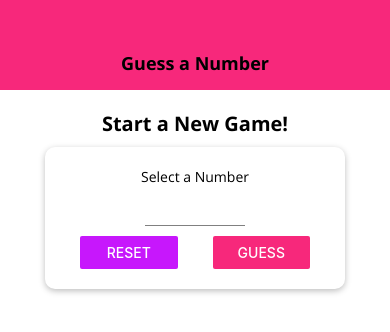
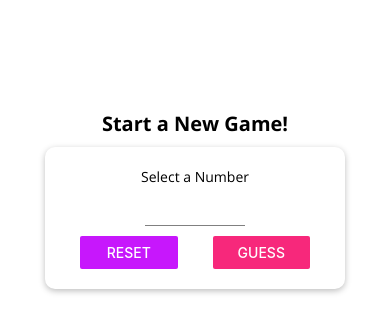
Before and after one commit to olympiawoj/guess-a-number-app, a React Native app: screen / in a window 390 px wide. Shown: the top 332 px of the page. Built offline with nearby package versions, Linux system fonts and the light colour scheme.

Commit message:
Introduce the Platform API in Header component

```diff
--- a/components/Header.js
+++ b/components/Header.js
@@ -1,12 +1,12 @@
 import React from "react"
-import { View, Text, StyleSheet } from "react-native"
+import { View, Text, StyleSheet, Platform } from "react-native"
 import Colors from "../constants/colors"
 import TitleText from "./TitleText"
 
 const Header = (props) => {
     return (
         <View style={styles.header}>
-            <TitleText >{props.title}</TitleText>
+            <TitleText style={styles.title} >{props.title}</TitleText>
         </View>
     )
 }
@@ -16,9 +16,15 @@
         width: '100%',
         height: 90,
         paddingTop: 36,
-        backgroundColor: Colors.primary,
+        backgroundColor: Platform.OS === 'android' ? Colors.primary : 'white',
         alignItems: "center",
-        justifyContent: "center"
+        justifyContent: "center",
+        borderBottomColor: Platform.OS === 'ios' ? "#ccc" : 'transparent',
+        borderBottomWidth: Platform.OS === 'ios' ? 1 : 0,
+
+    },
+    title: {
+        color: Platform.OS === 'ios' ? Colors.primary : "white"
     }
     // headerTitle: {
     //     color: 'black',
```
